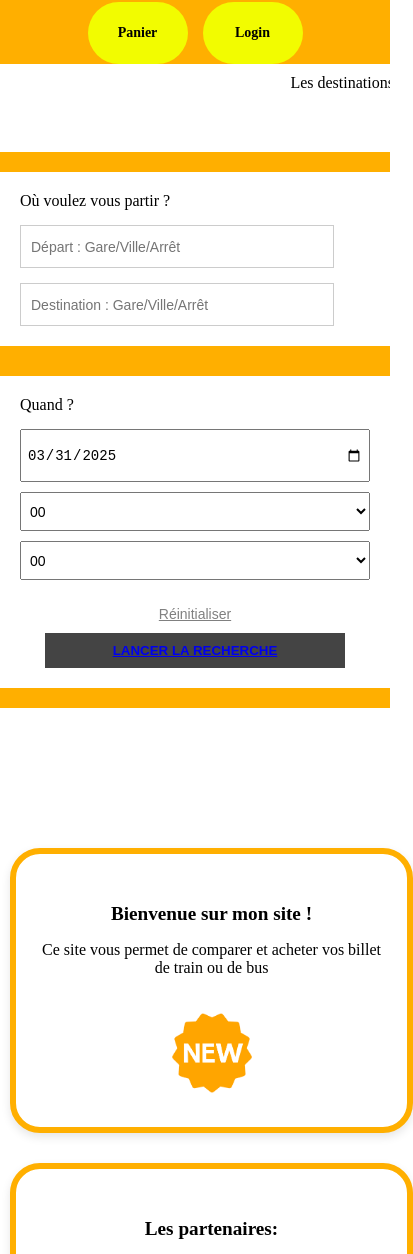
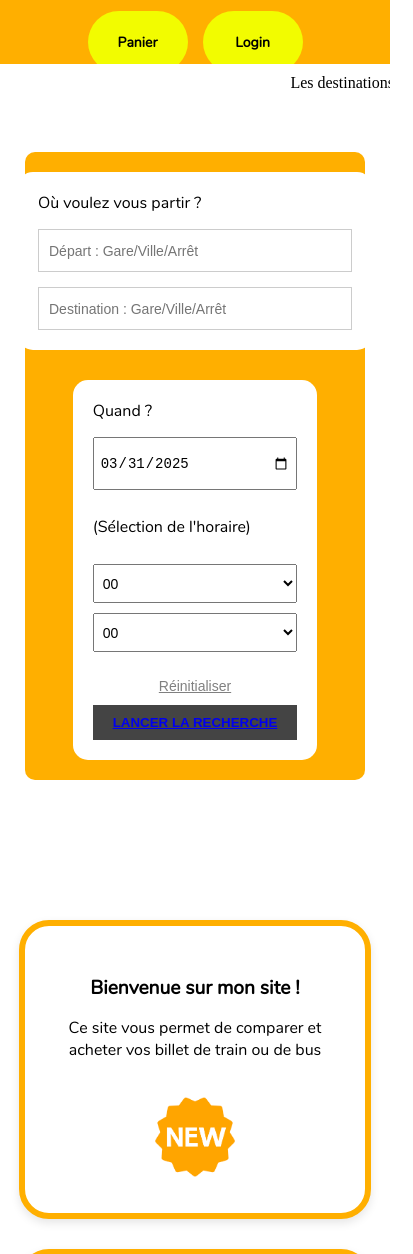
Before and after one commit to Nezz28/ComparoVoyage, a plain HTML site: page index.html in a window 390 px wide. Shown: the part 84-1338 px from the top of the page, 413 px wide, since content can reach past the window. Drawn offline with Linux system fonts and the light colour scheme; a web font is replaced by a local one.

Commit message:
Amélioration et correction de bug mineure

```diff
--- a/index.html
+++ b/index.html
@@ -4,9 +4,9 @@
   <meta charset="UTF-8">
   <meta name="viewport" content="width=device-width, initial-scale=1.0">
   <title>ComparoVoyage</title>
-  <link rel="icon" type="image/x-icon" href="assets\img\Logo Comparo Voyage.png">
-  <link rel="stylesheet" href="styles.css">
-  <link rel="fonts" href="assets/fonts/Nunito-Regular.ttf">
+  <link rel="icon" type="image/x-icon" href="./assets/img/Logo Comparo Voyage.png">
+  <link rel="stylesheet" href="./styles.css">
+  <!-- <link rel="fonts" href="/assets/fonts/Nunito-Regular.ttf"> -->
 </head>
 <body>
   <main>
@@ -40,6 +40,7 @@
         <label for="date">Quand ?</label>
         <div class="datetime-inputs">
           <input type="date" id="date" name="date" value="2025-03-31">
+          <p> (Sélection de l'horaire)</p>
 
           <!-- Sélection des heures -->
           <select name="hour">
--- a/styles.css
+++ b/styles.css
@@ -1,6 +1,8 @@
 @font-face {
-    font-family: Nunito-Regular;
-    src: url(assets\fonts\Nunito-Regular)
+    font-family: "Nunito-Regular";
+    src: url(./assets/fonts/Nunito-Regular.ttf) format('truetype');
+    font-weight: normal;
+    font-style: normal;
 }
 
 /* Assure que toute la page prend 100% de la hauteur */
@@ -104,6 +106,7 @@ footer {
     margin-top: 107px;
     background-color: #FFAF00;
     font-family: Nunito-Regular;
+
   }
 
 .left-section,
@@ -363,39 +366,46 @@ footer {
       margin: 0 auto;
       height: 45px;
       width: auto;
+      padding: 15px;
     }
 
     .header-button {
       flex-direction: column;
       align-items: center;
       gap: 10px;
+      margin-bottom: 30px;
+      padding-bottom: 15px;
     }
 
     .header-button button {
-      width: 200px;
-      height: 50px;
+      max-width: 200px;
       font-size: 14px;
       font-weight: bold;
+
     }
 
     .form-container {
+      border-radius: 10px;
       flex-direction: column;
       align-items: center;
       gap: 30px;
       padding: 20px;
       margin-top: 50px;
+      margin-left: 25px;
+      margin-right: 25px;
     }
 
     .left-section,
     .right-section {
-      width: 100%;
-      max-width: 90vw;
+      max-width: 100em;
+      border-radius: 15px;
     }
 
     .datetime-inputs {
       flex-direction: column;
       align-items: stretch;
       gap: 10px;
+      border-radius: 15px;
     }
 
     .actions {
@@ -412,8 +422,7 @@ footer {
     }
 
     .actus-box {
-      width: 100%;
-      max-width: 90vw;
+      max-width: 100%;
     }
 
     .search-btn,
```
Also changed, not shown: search_result.html (+1 -1 lines).
